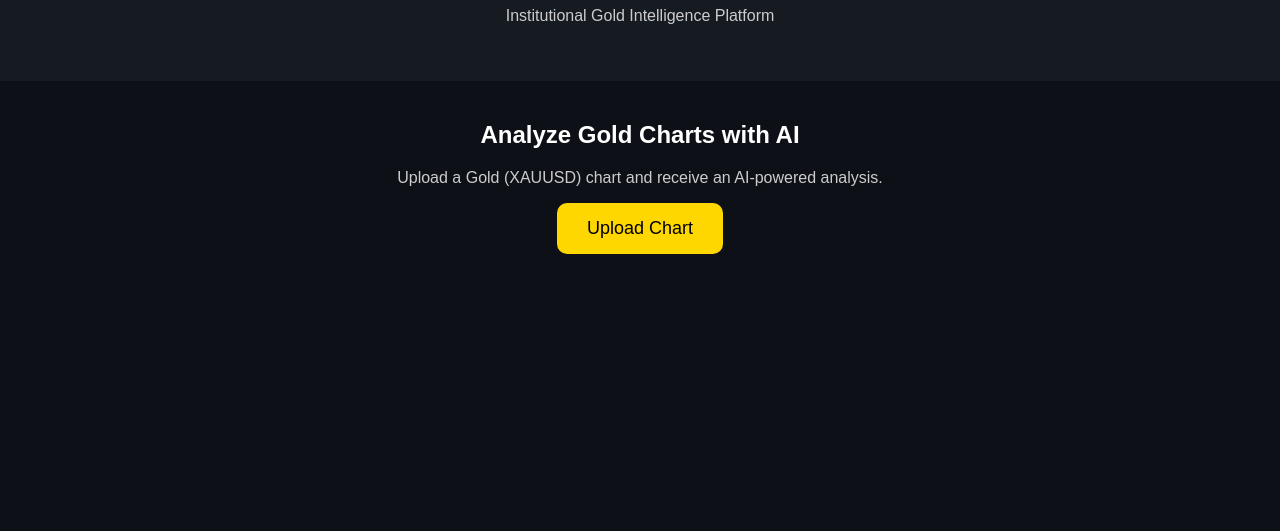
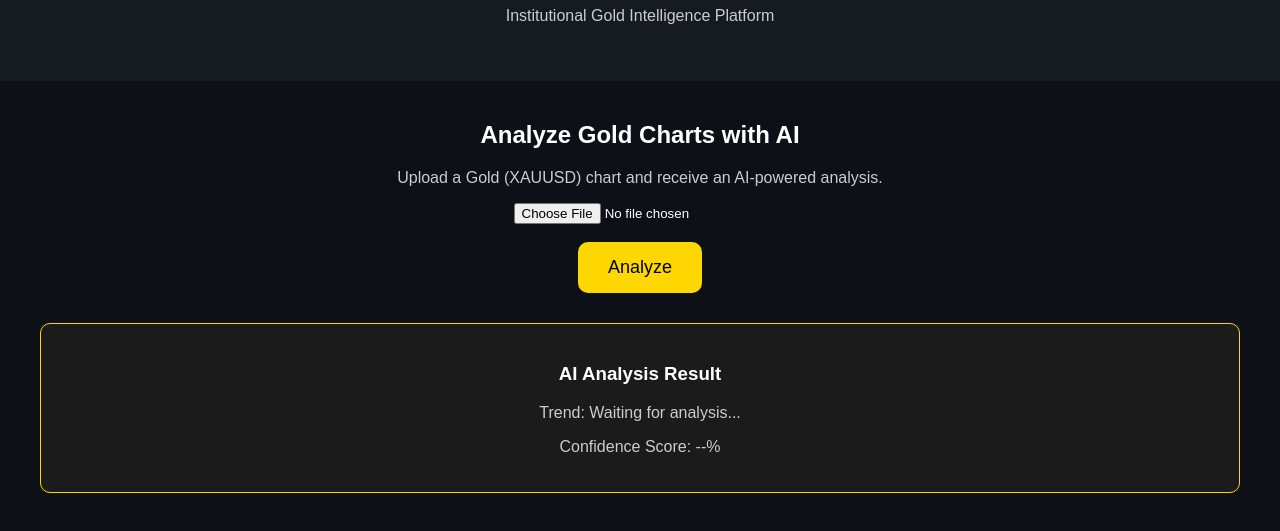
Before and after one commit to Auurumai/Aurum-ai, a plain HTML site: page frontend/index.html in a window 1280 px wide. Shown: the part 137-668 px from the top of the page. Drawn offline with Linux system fonts and the light colour scheme.

Commit message:
Add AI analysis panel
Added file input for chart upload and an analyze button.

```diff
--- a/frontend/index.html
+++ b/frontend/index.html
@@ -59,7 +59,17 @@ background:#f0c000;
 
 <p>Upload a Gold (XAUUSD) chart and receive an AI-powered analysis.</p>
 
-<button>Upload Chart</button>
+<input type="file" accept="image/*">
+
+<br><br>
+
+<button>Analyze</button>
+
+<div style="margin-top:30px; padding:20px; border:1px solid #FFD700; border-radius:10px; background:#1b1b1b;">
+    <h3>AI Analysis Result</h3>
+    <p>Trend: Waiting for analysis...</p>
+    <p>Confidence Score: --%</p>
+</div>
 
 </div>
 
```
